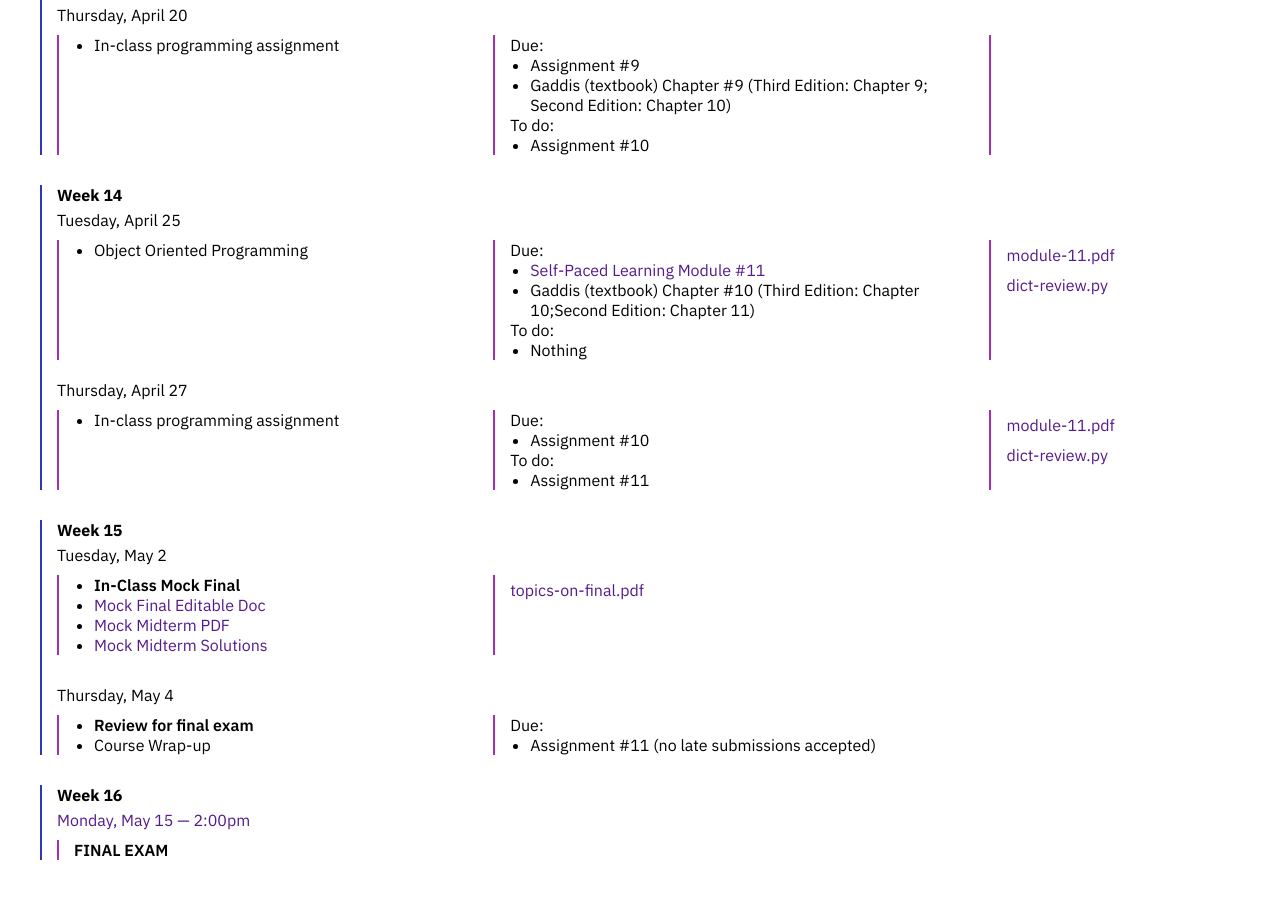
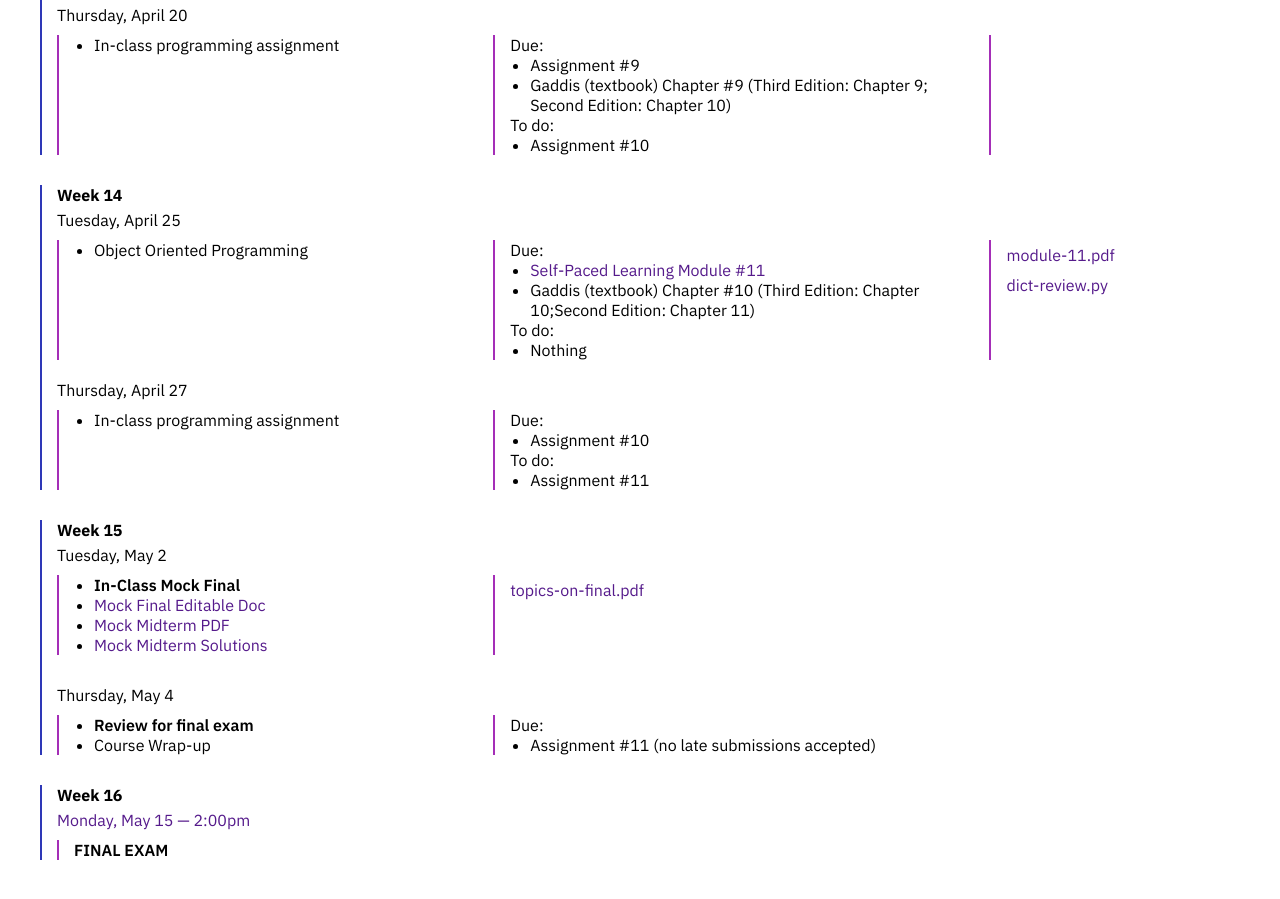
Before and after one commit to emilydidthis/CSCI-UA.0002-Spring23, a Jekyll site: the page built from schedule-TR.markdown, in a window 1280 px wide and 900 px high, scrolled down 4900 px. Built offline with Jekyll 4.4.1, drawn with Linux system fonts in a browser that asks for light colours.

Commit message:
slides update

```diff
--- a/schedule-MW.markdown
+++ b/schedule-MW.markdown
@@ -819,6 +819,12 @@ Wednesday, May 3
 - [Mock Midterm Solutions](https://drive.google.com/file/d/1kmmP3EE3lJfeLm1_DWj4UZvJ_3wRyTml/view?usp=sharing)
 </div>
 
+<div class="week-column materials" markdown="1">
+
+### Materials
+<a href="{{ site.url }}{{ site.baseurl }}/assets/slides/finals-topics.pdf">topics-on-final.pdf</a>
+</div>
+
 </div>
 <br>
 
--- a/schedule-TR.markdown
+++ b/schedule-TR.markdown
@@ -795,12 +795,6 @@ To do:
 - Assignment #11
 </div>
 
-<div class="week-column materials" markdown="1">
-
-### Materials
-<a href="{{ site.url }}{{ site.baseurl }}/assets/slides/module-11.pdf">module-11.pdf</a>
-<a href="{{ site.url }}{{ site.baseurl }}/assets/code/dict-review.py">dict-review.py</a>
-</div>
 
 </div>
 
```
